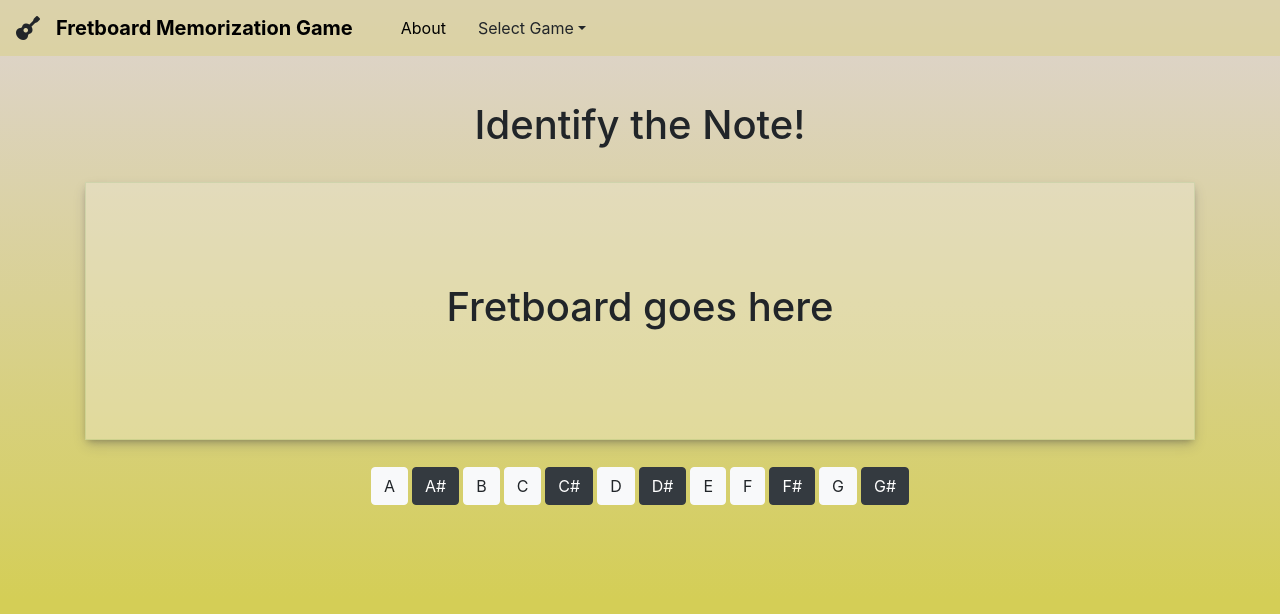
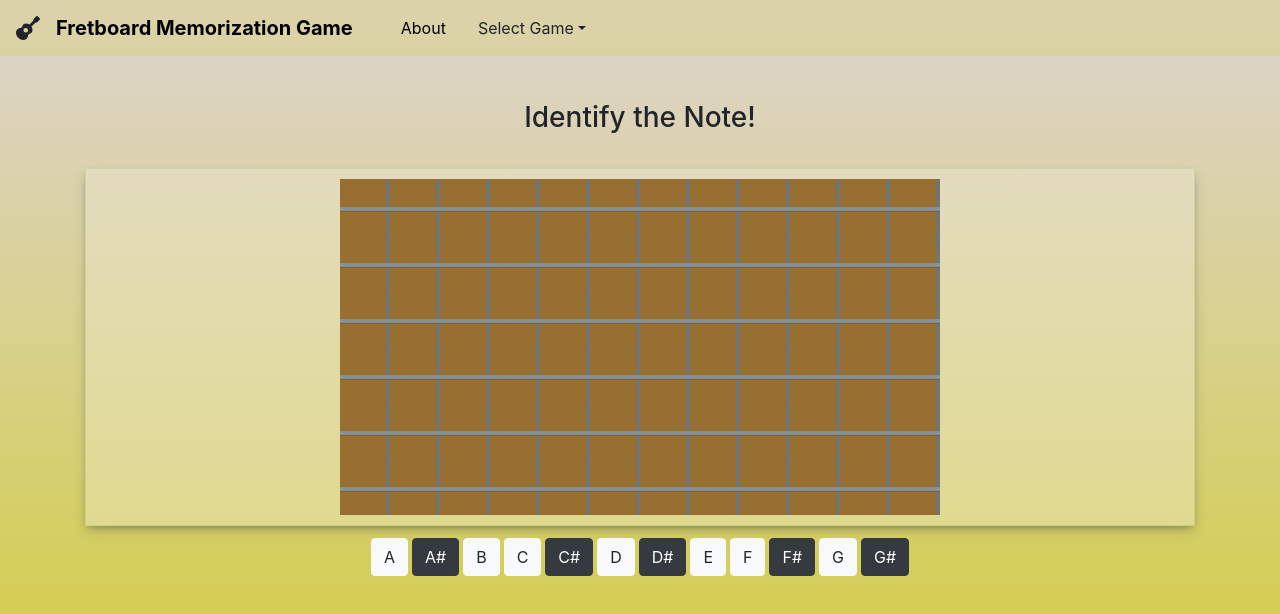
Before and after one commit to beaugrimmel/Fretboard, a plain HTML site: page index.html in a window 1280 px wide. Drawn offline with nearby package versions, Linux system fonts and the light colour scheme.

Commit message:
Planning

```diff
--- a/index.css
+++ b/index.css
@@ -34,15 +34,19 @@ body {
 #fretboardDiv {
   text-align: center;
   border: 1px solid rgba(0, 128, 0, 0.087);
-  padding: 100px;
+  padding: 10px;
   background: #f0ead661;
   box-shadow: rgba(50, 50, 93, 0.25) 0px 6px 12px -2px,
     rgba(0, 0, 0, 0.3) 0px 3px 7px -3px;
 }
 
+.string {
+  display: inline-flex;
+}
+
 #ansButtonsDiv {
   text-align: center;
-  padding: 25px;
+  padding: 10px;
 }
 
 #note {
--- a/index.html
+++ b/index.html
@@ -27,10 +27,93 @@
 
     <div id="game" class="container">
       <div id="title">
-        <h1>Identify the Note!</h1>
+        <h3>Identify the Note!</h3>
       </div>
       <div id="fretboardDiv">
-        <h1>Fretboard goes here</h1>
+        <div class="string">
+          <div class="one"> <img src="imgs/fret.png"></div>
+          <div class="two"> <img src="imgs/fret.png"></div>
+          <div class="tree"> <img src="imgs/fret.png"></div>
+          <div class="fore"> <img src="imgs/fret.png"></div>
+          <div class="five"> <img src="imgs/fret.png"></div>
+          <div class="six"> <img src="imgs/fret.png"></div>
+          <div class="seven"><img src="imgs/fret.png"></div>
+          <div class="eight"><img src="imgs/fret.png"></div>
+          <div class="nine"><img src="imgs/fret.png"></div>
+          <div class="ten"><img src="imgs/fret.png"></div>
+          <div class="eleven"><img src="imgs/fret.png"></div>
+          <div class="twelve"><img src="imgs/fret.png"></div>
+        </div>
+        <div class="string">
+          <div class="one"> <img src="imgs/fret.png"></div>
+          <div class="two"> <img src="imgs/fret.png"></div>
+          <div class="tree"> <img src="imgs/fret.png"></div>
+          <div class="fore"> <img src="imgs/fret.png"></div>
+          <div class="five"> <img src="imgs/fret.png"></div>
+          <div class="six"> <img src="imgs/fret.png"></div>
+          <div class="seven"><img src="imgs/fret.png"></div>
+          <div class="eight"><img src="imgs/fret.png"></div>
+          <div class="nine"><img src="imgs/fret.png"></div>
+          <div class="ten"><img src="imgs/fret.png"></div>
+          <div class="eleven"><img src="imgs/fret.png"></div>
+          <div class="twelve"><img src="imgs/fret.png"></div>
+        </div>
+        <div class="string">
+          <div class="one"> <img src="imgs/fret.png"></div>
+          <div class="two"> <img src="imgs/fret.png"></div>
+          <div class="tree"> <img src="imgs/fret.png"></div>
+          <div class="fore"> <img src="imgs/fret.png"></div>
+          <div class="five"> <img src="imgs/fret.png"></div>
+          <div class="six"> <img src="imgs/fret.png"></div>
+          <div class="seven"><img src="imgs/fret.png"></div>
+          <div class="eight"><img src="imgs/fret.png"></div>
+          <div class="nine"><img src="imgs/fret.png"></div>
+          <div class="ten"><img src="imgs/fret.png"></div>
+          <div class="eleven"><img src="imgs/fret.png"></div>
+          <div class="twelve"><img src="imgs/fret.png"></div>
+        </div>
+        <div class="string">
+          <div class="one"> <img src="imgs/fret.png"></div>
+          <div class="two"> <img src="imgs/fret.png"></div>
+          <div class="tree"> <img src="imgs/fret.png"></div>
+          <div class="fore"> <img src="imgs/fret.png"></div>
+          <div class="five"> <img src="imgs/fret.png"></div>
+          <div class="six"> <img src="imgs/fret.png"></div>
+          <div class="seven"><img src="imgs/fret.png"></div>
+          <div class="eight"><img src="imgs/fret.png"></div>
+          <div class="nine"><img src="imgs/fret.png"></div>
+          <div class="ten"><img src="imgs/fret.png"></div>
+          <div class="eleven"><img src="imgs/fret.png"></div>
+          <div class="twelve"><img src="imgs/fret.png"></div>
+        </div>
+        <div class="string">
+          <div class="one"> <img src="imgs/fret.png"></div>
+          <div class="two"> <img src="imgs/fret.png"></div>
+          <div class="tree"> <img src="imgs/fret.png"></div>
+          <div class="fore"> <img src="imgs/fret.png"></div>
+          <div class="five"> <img src="imgs/fret.png"></div>
+          <div class="six"> <img src="imgs/fret.png"></div>
+          <div class="seven"><img src="imgs/fret.png"></div>
+          <div class="eight"><img src="imgs/fret.png"></div>
+          <div class="nine"><img src="imgs/fret.png"></div>
+          <div class="ten"><img src="imgs/fret.png"></div>
+          <div class="eleven"><img src="imgs/fret.png"></div>
+          <div class="twelve"><img src="imgs/fret.png"></div>
+        </div>
+        <div class="string">
+          <div class="one"> <img src="imgs/fret.png"></div>
+          <div class="two"> <img src="imgs/fret.png"></div>
+          <div class="tree"> <img src="imgs/fret.png"></div>
+          <div class="fore"> <img src="imgs/fret.png"></div>
+          <div class="five"> <img src="imgs/fret.png"></div>
+          <div class="six"> <img src="imgs/fret.png"></div>
+          <div class="seven"><img src="imgs/fret.png"></div>
+          <div class="eight"><img src="imgs/fret.png"></div>
+          <div class="nine"><img src="imgs/fret.png"></div>
+          <div class="ten"><img src="imgs/fret.png"></div>
+          <div class="eleven"><img src="imgs/fret.png"></div>
+          <div class="twelve"><img src="imgs/fret.png"></div>
+        </div>
       </div>
       <div id="ansButtonsDiv">
         <div class="row justify-content-center" id="notes">
```
Also changed, not shown: imgs/fret.png (added).
